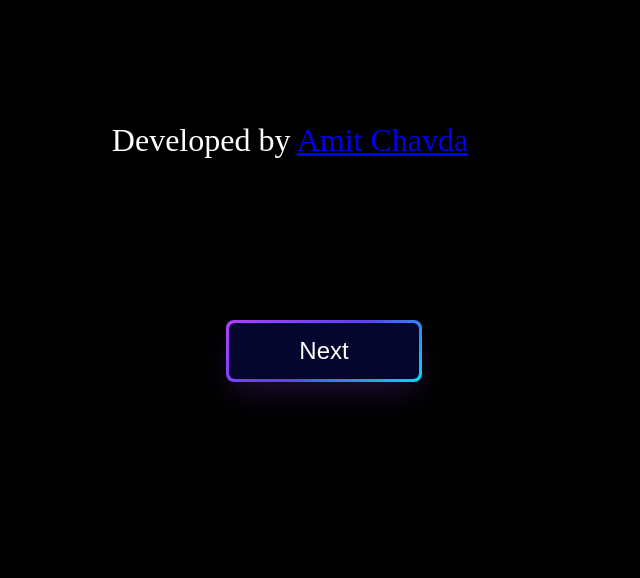
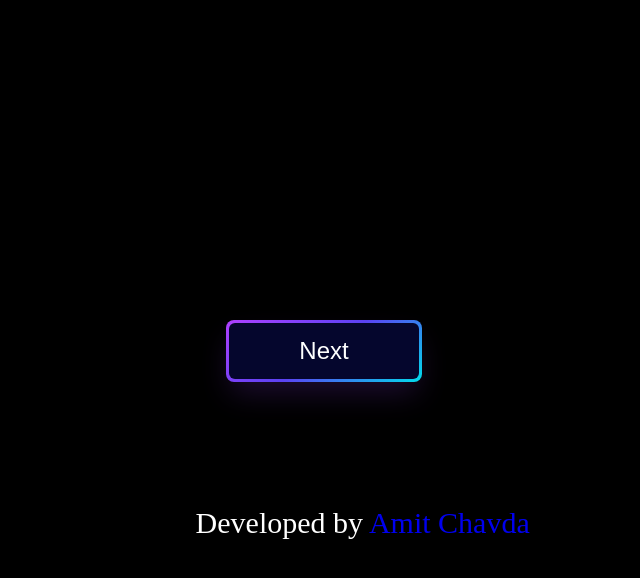
Before and after one commit to Amit-Chavda/amit-chavda.github.io, a plain HTML site: page request-joke/index.html in a window 1280 px wide. Shown: the whole page, without its empty margins (350-990 px from the left). Drawn offline with nearby package versions, Linux system fonts and the light colour scheme.

Commit message:
Update style.css

```diff
--- a/request-joke/css/styles.css
+++ b/request-joke/css/styles.css
@@ -5,6 +5,15 @@ body {
 }
 
 
+#developer{
+    font-size: 30px;
+    margin-top: 30%;
+    position: fixed;
+    margin-left: 42%;
+}
+#developer a{
+    text-decoration: none;
+}
 /* CSS */
 
 .button-64 {
```
